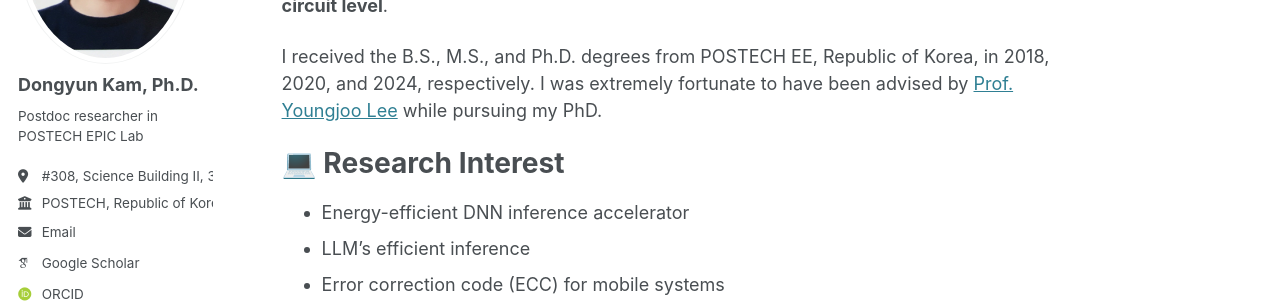
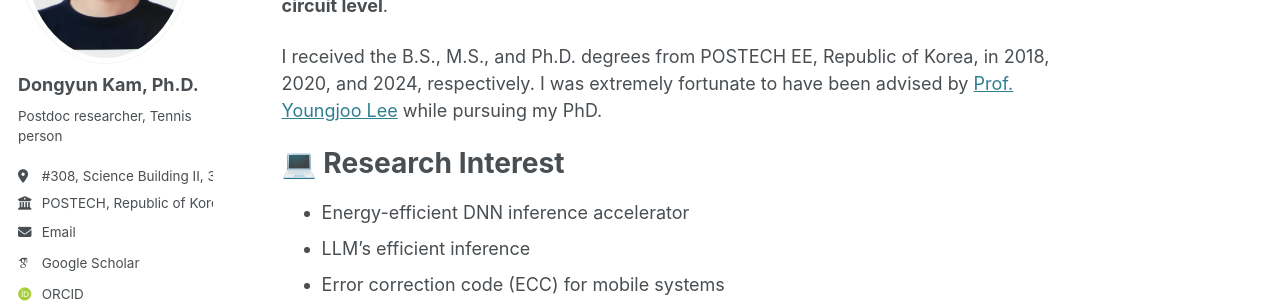
Before and after one commit to Dongyunkam/dongyunkam.github.io, a Jekyll site: the page built from _pages/about.md, in a window 1280 px wide. Shown: the part 264-567 px from the top of the page. Built offline with Jekyll 4.4.1, drawn with Linux system fonts in a browser that asks for light colours; emoji names are drawn with the system emoji font; some web fonts are replaced.

Commit message:
Update _config.yml

```diff
--- a/_config.yml
+++ b/_config.yml
@@ -24,8 +24,7 @@ author:
   avatar           : dykam.jpeg
   name             : "Dongyun Kam, Ph.D."
   pronouns         : # example: "she/her"
-  bio              : "Postdoc researcher in POSTECH EPIC Lab"
-  bio2             : "Postdoc researcher in POSTECH EPIC Lab"
+  bio              : "Postdoc researcher, Tennis person"
   location         : "#308, Science Building II, 37673"
   employer         : "POSTECH, Republic of Korea"
   uri              : # URL
```
